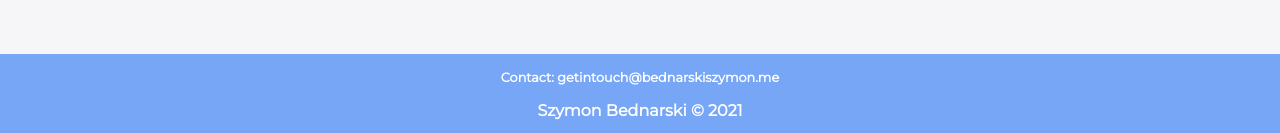
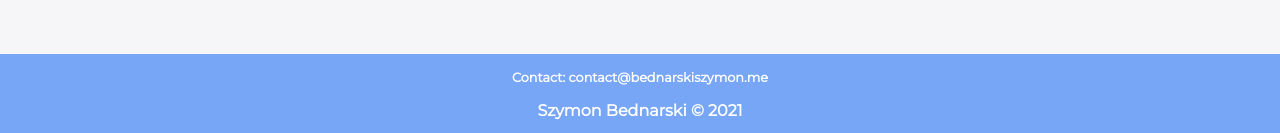
Before and after one commit to Silkypaladin/portfolio, a Vue app: page / in a window 1280 px wide. Shown: the part 3807-3940 px from the top of the page. Built offline with nearby package versions, Linux system fonts and the light colour scheme.

Commit message:
Update readme, change contact email

```diff
--- a/src/components/Footer.vue
+++ b/src/components/Footer.vue
@@ -1,6 +1,6 @@
 <template>
     <footer class="footer items-center" id="footer">
-        <p class="email">{{$t('footer.contact')}}: getintouch@bednarskiszymon.me</p>
+        <p class="email">{{$t('footer.contact')}}: contact@bednarskiszymon.me</p>
         <span class="footer-info">Szymon Bednarski &copy; 2021</span>
     </footer>
 </template>
```
Also changed, not shown: 1 other file (tests, documents, lock files or other folders).
